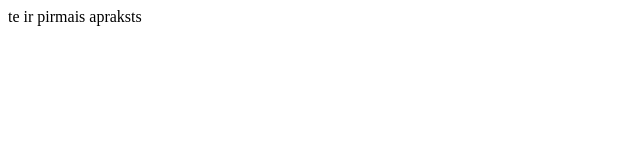
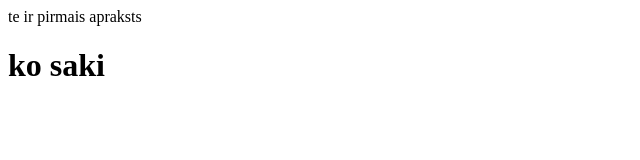
Before and after one commit to SLusis/Majasdarbs-16.03, a plain HTML site: page index.html in a window 1280 px wide. Shown: the whole page, without its empty margins (0-640 px from the left). Drawn offline with Linux system fonts and the light colour scheme.

```diff
--- a/index.html
+++ b/index.html
@@ -7,5 +7,6 @@
 </head>
 <body>
     <article>te ir pirmais apraksts </article>
+    <h1>ko saki</h1>
 </body>
 </html>
```
